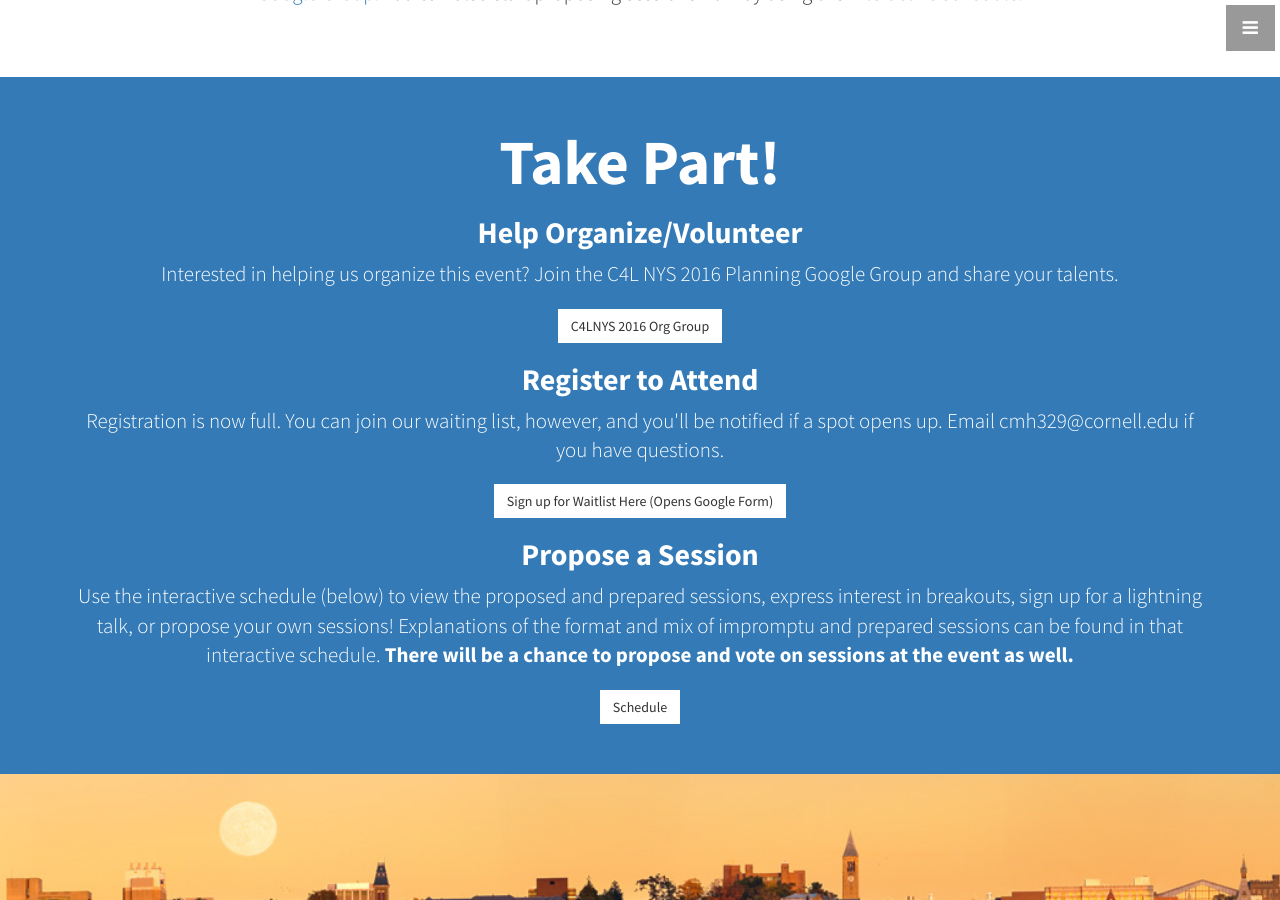
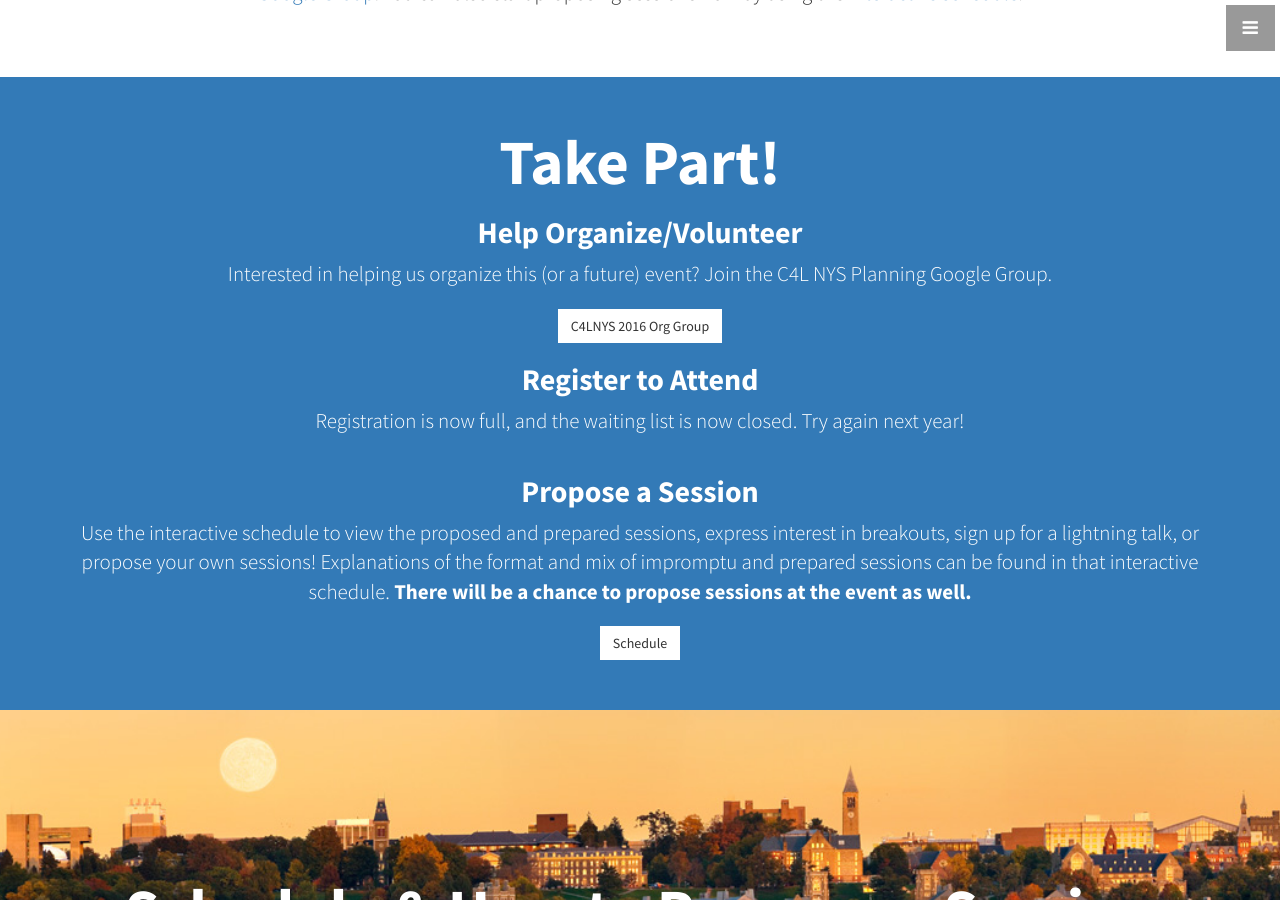
Before and after one commit to code4libNYS/2016, a Jekyll site: the page built from index.html, in a window 1280 px wide and 900 px high, scrolled down 1209 px. Built offline with Jekyll 4.4.1, drawn with Linux system fonts in a browser that asks for light colours.

Commit message:
update take part for closed reg, closed waitlist

```diff
--- a/_includes/takepart.html
+++ b/_includes/takepart.html
@@ -8,7 +8,7 @@
     <div class="row">
       <div class="col-lg-12 text-center">
         <h2><strong>Help Organize/Volunteer</strong></h2>
-        <p class="lead">Interested in helping us organize this event? Join the C4L NYS 2016 Planning Google Group and share your talents.</p>
+        <p class="lead">Interested in helping us organize this (or a future) event? Join the C4L NYS Planning Google Group.</p>
         <a href="https://groups.google.com/forum/#!forum/c4lnys-planning" class="btn btn-light">C4LNYS 2016 Org Group</a>
       </div>
     </div>
@@ -17,8 +17,7 @@
     <div class="row">
       <div class="col-lg-12 text-center">
         <h2><strong>Register to Attend</strong></h2>
-        <p class="lead">Registration is now full. You can join our waiting list, however, and you'll be notified if a spot opens up. Email cmh329@cornell.edu if you have questions.</p>
-        <a href="http://goo.gl/forms/aQUGQuyx2yE1uoJO2" class="btn btn-light">Sign up for Waitlist Here (Opens Google Form)</a>
+        <p class="lead">Registration is now full, and the waiting list is now closed. Try again next year!</p>
       </div>
     </div>
   </div>
@@ -26,7 +25,7 @@
     <div class="row">
       <div class="col-lg-12 text-center">
         <h2><strong>Propose a Session</strong></h2>
-        <p class="lead">Use the interactive schedule (below) to view the proposed and prepared sessions, express interest in breakouts, sign up for a lightning talk, or propose your own sessions! Explanations of the format and mix of impromptu and prepared sessions can be found in that interactive schedule. <strong>There will be a chance to propose and vote on sessions at the event as well.</strong></p>
+        <p class="lead">Use the interactive schedule to view the proposed and prepared sessions, express interest in breakouts, sign up for a lightning talk, or propose your own sessions! Explanations of the format and mix of impromptu and prepared sessions can be found in that interactive schedule. <strong>There will be a chance to propose sessions at the event as well.</strong></p>
         <a href="#sched" class="btn btn-light">Schedule</a>
       </div>
     </div>
```
